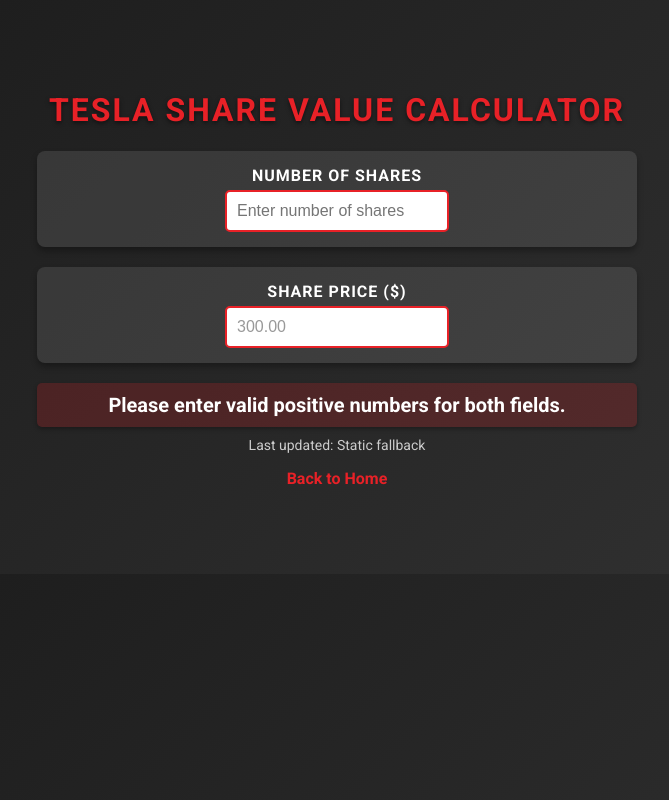
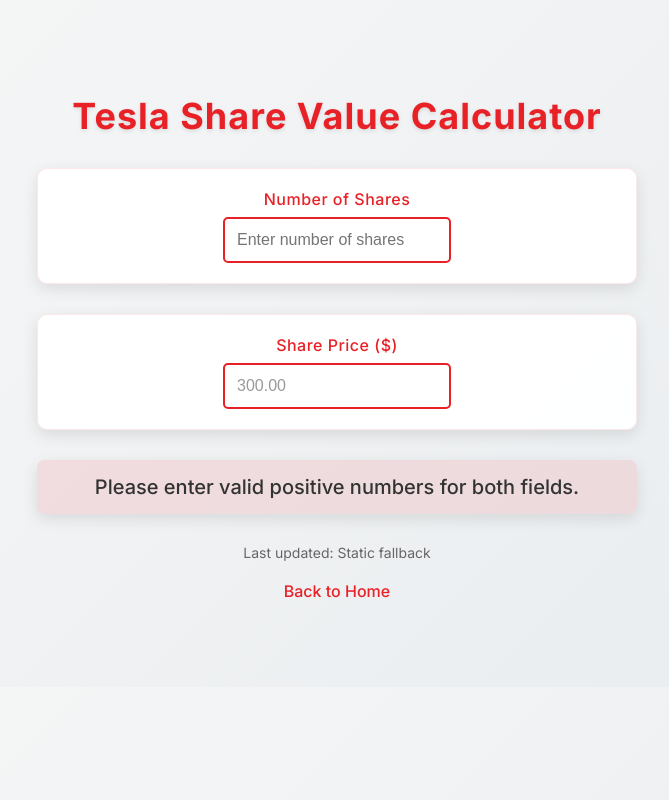
Before and after one commit to bislahodl/bislahodl.github.io, a plain HTML site: page tesla_calculator.html in a window 1280 px wide. Shown: the whole page, without its empty margins (303-972 px from the left). Drawn offline with Linux system fonts and the light colour scheme; no server answers.

Commit message:
Changed up styling

```diff
--- a/tesla_calculator.html
+++ b/tesla_calculator.html
@@ -6,83 +6,85 @@
     <title>Tesla Share Value Calculator</title>
     <style>
         body {
-            font-family: 'Roboto', Arial, sans-serif; /* Tesla uses modern sans-serif fonts */
+            font-family: 'Inter', sans-serif; /* Modern sans-serif font */
             max-width: 600px;
             margin: 50px auto;
             padding: 20px;
             text-align: center;
-            background: linear-gradient(135deg, #1a1a1a 0%, #333333 100%); /* Dark gradient for a sleek look */
-            color: #ffffff; /* White text for contrast */
+            background: linear-gradient(135deg, #f7f7f7 0%, #e8ecef 100%); /* Light gray gradient */
+            color: #333333; /* Dark gray text */
         }
         h1 {
+            font-family: 'Inter', sans-serif; /* Same font for consistency */
+            font-size: 36px;
             color: #e82127; /* Tesla red */
             font-weight: 700;
-            text-transform: uppercase;
-            letter-spacing: 2px;
-            text-shadow: 0 2px 4px rgba(0, 0, 0, 0.5);
+            letter-spacing: 1px; /* Subtle spacing for elegance */
+            margin-bottom: 30px;
+            text-shadow: 0 2px 4px rgba(0, 0, 0, 0.1);
         }
         .input-container {
-            margin: 20px 0;
-            background: rgba(255, 255, 255, 0.1); /* Semi-transparent white for a glass effect */
-            padding: 15px;
-            border-radius: 8px;
-            box-shadow: 0 4px 6px rgba(0, 0, 0, 0.3);
+            margin: 30px 0; /* Consistent spacing */
+            background: rgba(255, 255, 255, 0.95); /* White with slight transparency */
+            padding: 20px;
+            border-radius: 10px;
+            box-shadow: 0 5px 15px rgba(0, 0, 0, 0.1); /* Soft shadow */
+            border: 1px solid rgba(232, 33, 39, 0.1); /* Subtle red border */
         }
         label {
             display: block;
-            margin-bottom: 5px;
-            font-weight: bold;
-            color: #ffffff;
-            text-transform: uppercase;
-            letter-spacing: 1px;
+            margin-bottom: 8px;
+            font-weight: 500;
+            color: #e82127; /* Tesla red */
+            letter-spacing: 0.5px; /* Subtle spacing */
         }
         input {
-            padding: 10px;
+            padding: 12px;
             width: 200px;
             font-size: 16px;
             border: 2px solid #e82127; /* Tesla red border */
             border-radius: 5px;
             background-color: #ffffff;
-            color: #000000;
-            transition: border-color 0.3s ease;
+            color: #333333; /* Dark gray text */
+            transition: border-color 0.3s ease, box-shadow 0.3s ease;
         }
         input:focus {
             outline: none;
-            border-color: #ffffff; /* White border on focus */
-            box-shadow: 0 0 5px rgba(232, 33, 39, 0.5);
+            border-color: #cccccc; /* Light gray on focus */
+            box-shadow: 0 0 8px rgba(232, 33, 39, 0.4); /* Red glow */
         }
         #result {
-            margin-top: 20px;
+            margin: 30px 0; /* Consistent spacing */
             font-size: 20px;
-            color: #ffffff;
-            font-weight: bold;
-            background: rgba(232, 33, 39, 0.2); /* Subtle red background */
-            padding: 10px;
-            border-radius: 5px;
-            box-shadow: 0 2px 4px rgba(0, 0, 0, 0.3);
+            font-weight: 500;
+            color: #333333; /* Dark gray */
+            background: rgba(232, 33, 39, 0.1); /* Subtle red background */
+            padding: 15px;
+            border-radius: 8px;
+            box-shadow: 0 5px 15px rgba(0, 0, 0, 0.1);
         }
         #last-updated {
             font-size: 14px;
-            color: #cccccc; /* Light gray for secondary text */
-            margin-top: 10px;
+            color: #666666; /* Medium gray */
+            margin: 20px 0; /* Consistent spacing */
         }
         #sharePrice::placeholder {
-            color: #999999;
+            color: #999999; /* Light gray placeholder */
         }
         #sharePrice {
-            color: #000000;
+            color: #333333; /* Dark gray text */
         }
         a {
-            color: #e82127; /* Tesla red for links */
+            color: #e82127; /* Tesla red */
             text-decoration: none;
-            font-weight: bold;
+            font-weight: 500;
             transition: color 0.3s ease;
         }
         a:hover {
-            color: #ffffff;
+            color: #cccccc; /* Light gray on hover */
         }
     </style>
-    <link href="https://fonts.googleapis.com/css2?family=Roboto:wght@400;700&display=swap" rel="stylesheet"> <!-- Google Fonts for Roboto -->
+    <link href="https://fonts.googleapis.com/css2?family=Inter:wght@400;500;700&display=swap" rel="stylesheet">
 </head>
 <body>
     <h1>Tesla Share Value Calculator</h1>
```
Also changed, not shown: bitcoin_calculator.html (+38 -81 lines), index.html (+41 -11 lines).
